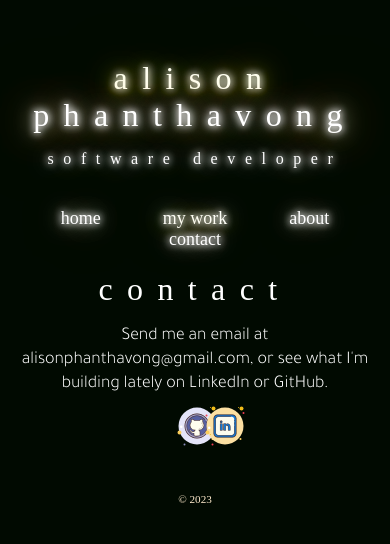
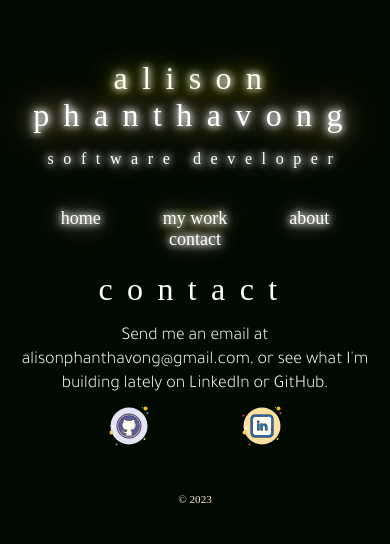
Before and after one commit to alisonphanthavong/personal-portfolio, a React app: page /contact in a window 390 px wide. Shown: the part 113-657 px from the top of the page. Built offline with nearby package versions, Linux system fonts and the light colour scheme; a web font is replaced by a local one.

Commit message:
contact icons debug in media queries

```diff
--- a/public/style.css
+++ b/public/style.css
@@ -137,7 +137,7 @@ p {
     font-size: 1rem;
   }
 
-  .contact-icons {
+  a.contact-icons {
     width: 33%;
   }
 
```
